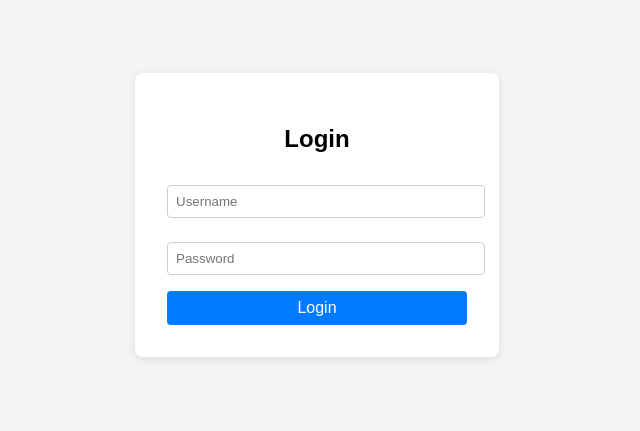
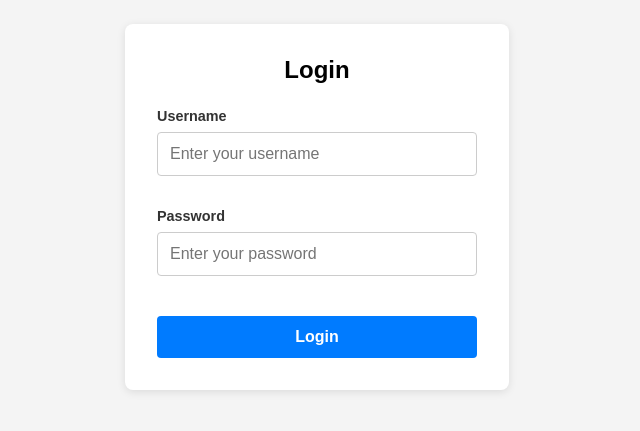
Before and after one commit to Sothiphak/I3_typing_master, a plain HTML site: page Login.html in a window 1280 px wide. Shown: the part 193-624 px from the top of the page, without its empty margins (323-963 px from the left). Drawn offline with Linux system fonts and the light colour scheme.

Commit message:
Update Login.html

```diff
--- a/Login.html
+++ b/Login.html
@@ -2,6 +2,7 @@
 <html lang="en">
   <head>
     <meta charset="UTF-8" />
+    <meta name="viewport" content="width=device-width, initial-scale=1.0" />
     <title>Login Page</title>
     <style>
       body {
@@ -11,47 +12,83 @@
         justify-content: center;
         align-items: center;
         height: 100vh;
+        margin: 0; /* Added to remove default body margin */
       }
       .login-container {
         background: #fff;
         padding: 2rem;
         border-radius: 8px;
         box-shadow: 0 2px 8px rgba(0, 0, 0, 0.1);
-        width: 300px;
+        width: 320px; /* Slightly increased width to accommodate padding better with labels */
       }
       .login-container h2 {
         text-align: center;
+        margin-top: 0; /* Adjusted margin */
         margin-bottom: 1.5rem;
+      }
+      .login-container label {
+        display: block; /* Makes label take full width */
+        margin-bottom: 0.5rem; /* Space between label and input */
+        font-weight: bold;
+        font-size: 0.9rem; /* Slightly smaller font for label */
+        color: #333; /* Darker color for label text */
       }
       .login-container input[type="text"],
       .login-container input[type="password"] {
         width: 100%;
-        padding: 0.5rem;
-        margin: 0.5rem 0 1rem 0;
+        padding: 0.75rem; /* Adjusted padding for better feel */
+        margin-bottom: 1rem; /* Removed individual top/right/left margin, handled by label's bottom margin */
         border: 1px solid #ccc;
         border-radius: 4px;
+        box-sizing: border-box; /* Crucial for width calculation with padding/border */
+        font-size: 1rem;
       }
       .login-container button {
         width: 100%;
-        padding: 0.5rem;
+        padding: 0.75rem; /* Consistent padding with inputs */
         background: #007bff;
         color: #fff;
         border: none;
         border-radius: 4px;
         cursor: pointer;
         font-size: 1rem;
+        font-weight: bold;
       }
       .login-container button:hover {
         background: #0056b3;
+      }
+      .form-group {
+        margin-bottom: 1rem; /* Group label and input, add space below */
+      }
+      .form-group:last-of-type {
+          margin-bottom: 1.5rem; /* More space before the button */
       }
     </style>
   </head>
   <body>
     <div class="login-container">
       <h2>Login</h2>
-      <form>
-        <input type="text" placeholder="Username" required />
-        <input type="password" placeholder="Password" required />
+      <form method="POST" action="/login">
+        <div class="form-group">
+          <label for="username">Username</label>
+          <input
+            type="text"
+            id="username"
+            name="username"
+            placeholder="Enter your username"
+            required
+          />
+        </div>
+        <div class="form-group">
+          <label for="password">Password</label>
+          <input
+            type="password"
+            id="password"
+            name="password"
+            placeholder="Enter your password"
+            required
+          />
+        </div>
         <button type="submit">Login</button>
       </form>
     </div>
```
